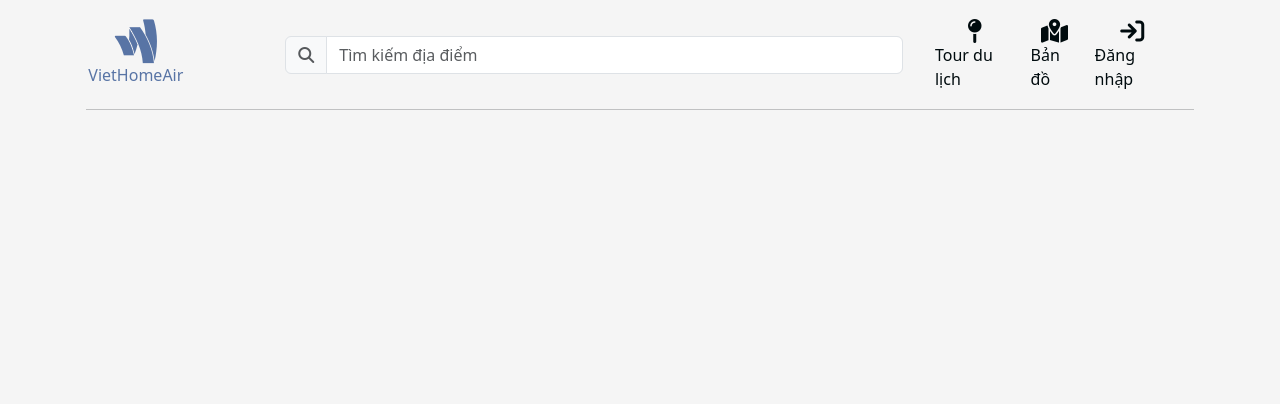
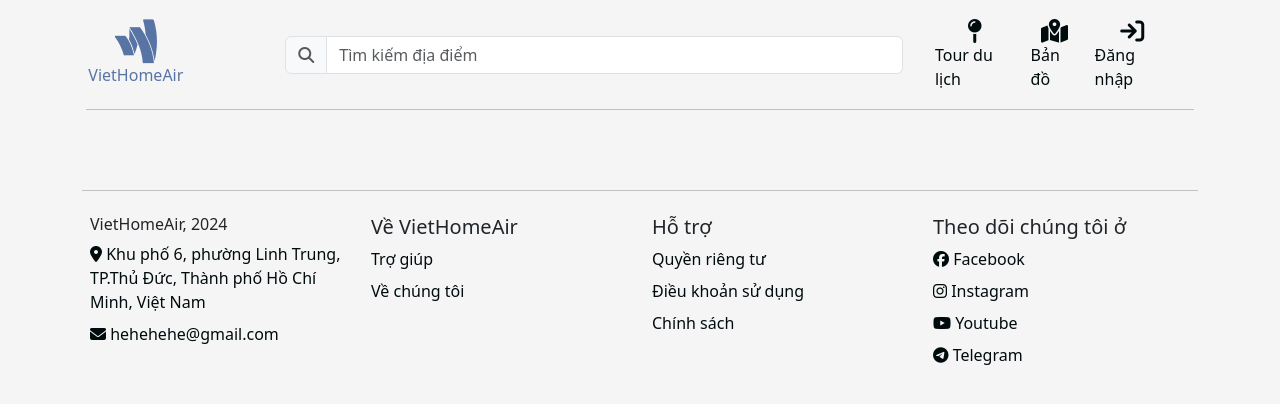
Before and after one commit to Riiichan04/VietHomeAir, a Django app: page / in a window 1280 px wide. Shown: the top 404 px of the page. Run offline with Django 5.2, Linux system fonts and the light colour scheme; some libraries are stand-ins or nearby versions.

Commit message:
Add footer

```diff
--- a/application/templates/base.html
+++ b/application/templates/base.html
@@ -59,7 +59,37 @@
     <hr/>
 </header>
 {% block content %}{% endblock content %} {# Phần body #}
-<footer></footer>
+<footer class="container mt-5">
+    <hr/>
+    <div class="row p-2">
+        <div class="col-3">
+            <h6>VietHomeAir, 2024</h6>
+            <p class="my-2"><i class="fa-solid fa-location-dot"></i> Khu phố 6, phường Linh Trung, TP.Thủ Đức, Thành phố Hồ Chí Minh,
+                Việt Nam
+            </p>
+            <p class="my-2"><i class="fa-solid fa-envelope"></i> hehehehe@gmail.com</p>
+        </div>
+        <div class="col-3">
+            <h5 class="mb-2">Về VietHomeAir</h5>
+            <p class="my-2">Trợ giúp</p>
+            <p class="my-2">Về chúng tôi</p>
+        </div>
+        <div class="col-3">
+            <h5 class="mb-2">Hỗ trợ</h5>
+            <p class="my-2">Quyền riêng tư</p>
+            <p class="my-2">Điều khoản sử dụng</p>
+            <p class="my-2">Chính sách</p>
+        </div>
+
+        <div class="col-3">
+            <h5 class="mb-2">Theo dõi chúng tôi ở</h5>
+            <p class="my-2"><i class="fa-brands fa-facebook"></i> Facebook</p>
+            <p class="my-2"><i class="fa-brands fa-instagram"></i> Instagram</p>
+            <p class="my-2"><i class="fa-brands fa-youtube"></i> Youtube</p>
+            <p class="my-2"><i class="fa-brands fa-telegram"></i> Telegram</p>
+        </div>
+    </div>
+</footer>
 <script src="{% static 'scripts/base.js' %}"></script>
 {% block scripts %}{% endblock scripts %} {# Thêm customize js #}
 </body>
```
